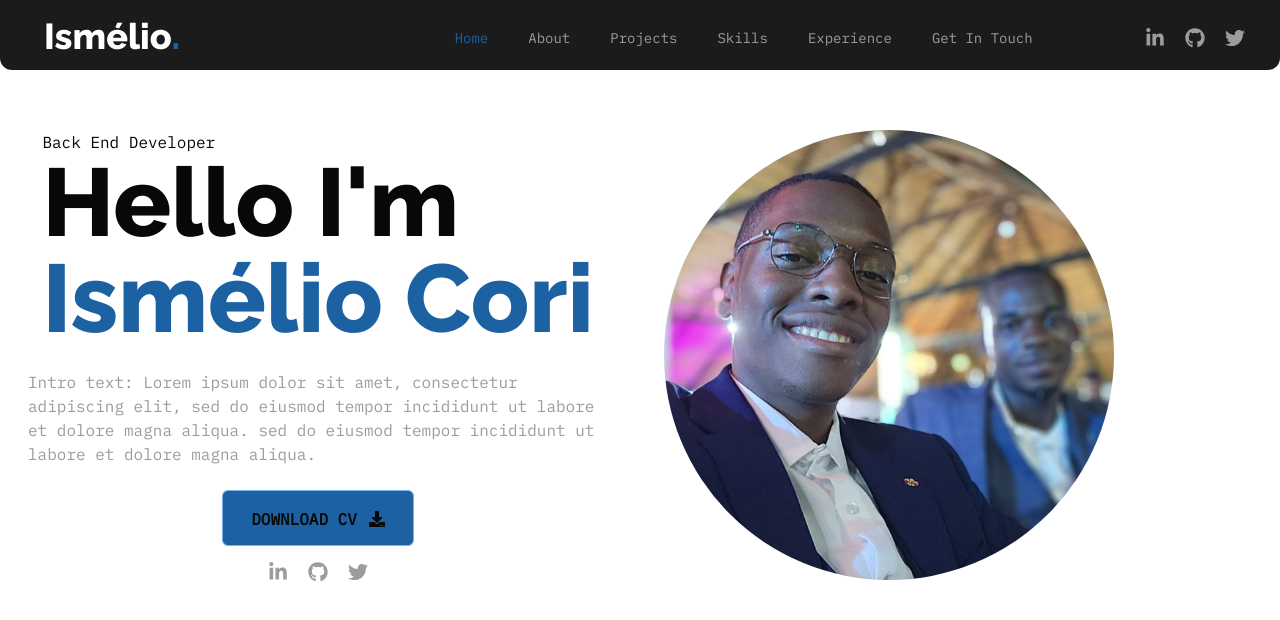
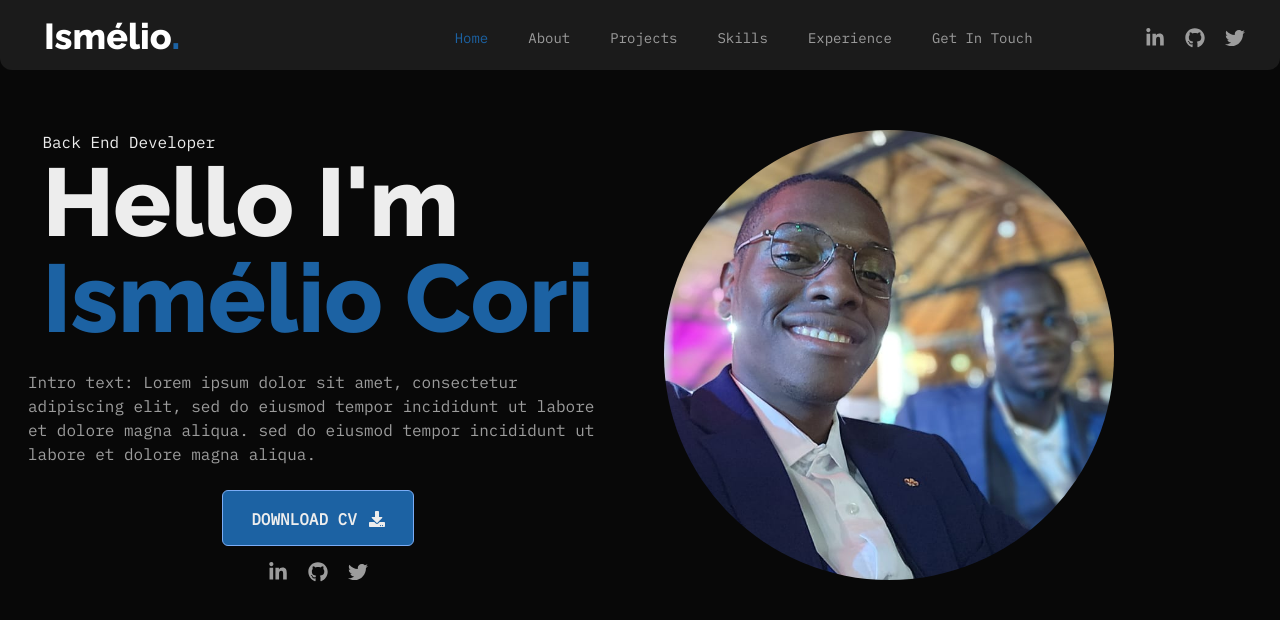
Before and after one commit to Cori-YS/portfolio, a Next.js app: page / in a window 1280 px wide. Shown: the top 620 px of the page. Built offline with nearby package versions, Linux system fonts and the light colour scheme.

Commit message:
feat: get rid of light theme

```diff
--- a/src/app/globals.css
+++ b/src/app/globals.css
@@ -3,8 +3,8 @@
 @tailwind utilities;
 
 :root {
-  --background: #ffffff;
-  --foreground: #080808;
+  --background: #080808;
+  --foreground: #ededed;
 }
 
 @media (prefers-color-scheme: dark) {
```
